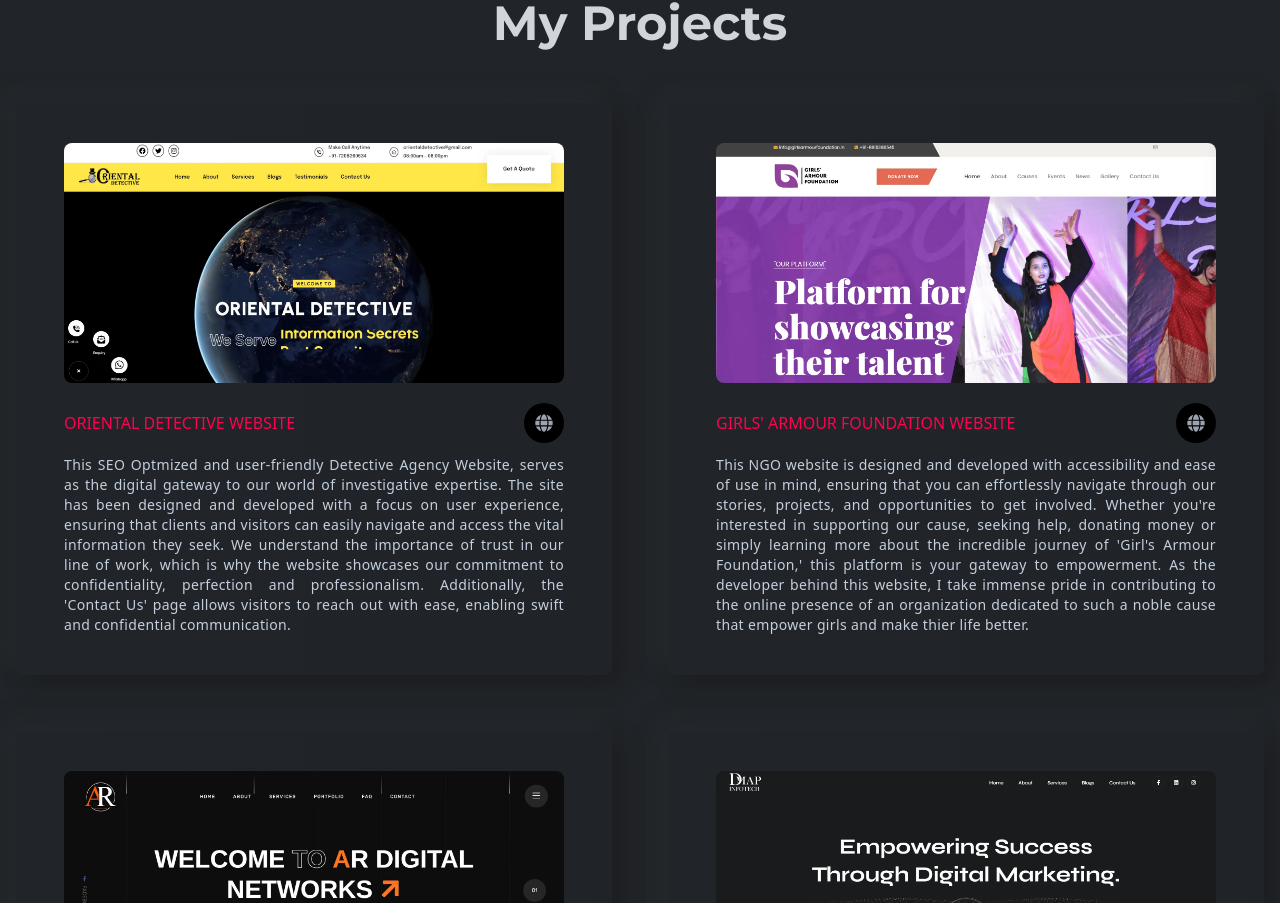
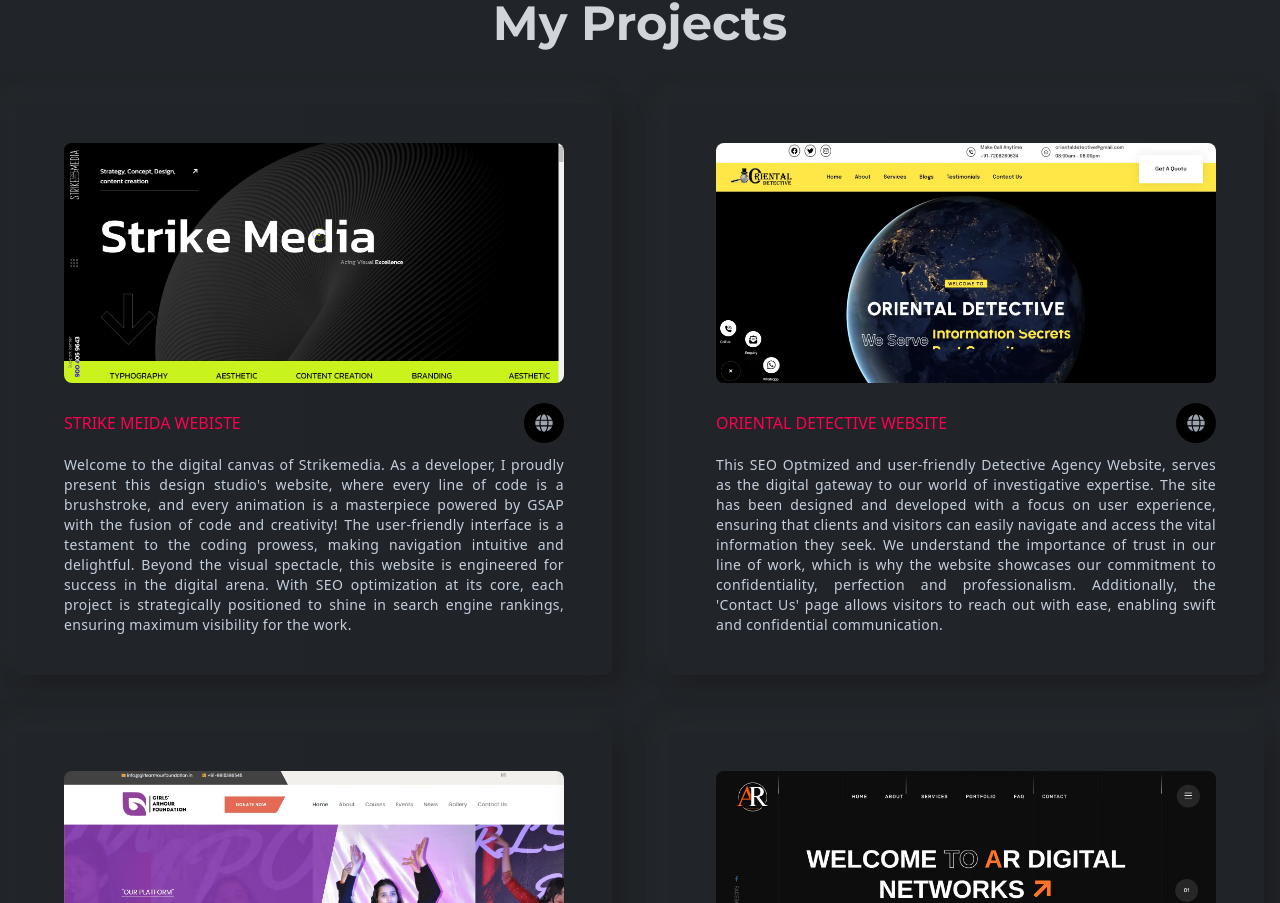
Before and after one commit to Rishablath14/MyPortfolioSite, a React (Create React App) app: page / in a window 1280 px wide. Shown: the part 2035-2938 px from the top of the page. Built offline with nearby package versions, Linux system fonts and the light colour scheme.

Commit message:
Update Projects.js

```diff
--- a/src/components/projects/Projects.js
+++ b/src/components/projects/Projects.js
@@ -1,6 +1,6 @@
 import React from 'react'
 import Title from '../layouts/Title'
-import { projectOne,projectTwo,projectThree,projectFour } from "../../assets/index";
+import { projectOne,projectTwo,projectThree,projectFour,projectFive } from "../../assets/index";
 import ProjectsCard from './ProjectsCard';
 
 const Projects = () => {
@@ -16,6 +16,12 @@ const Projects = () => {
         />
       </div>
        <div className="grid grid-cols-1 md:grid-cols-2 xl:grid-cols-2 gap-6 xl:gap-14">
+       <ProjectsCard
+          title="Strike Meida Webiste"
+          des="Welcome to the digital canvas of Strikemedia. As a developer, I proudly present this design studio's website, where every line of code is a brushstroke, and every animation is a masterpiece powered by GSAP with the fusion of code and creativity! The user-friendly interface is a testament to the coding prowess, making navigation intuitive and delightful. Beyond the visual spectacle, this website is engineered for success in the digital arena. With SEO optimization at its core, each project is strategically positioned to shine in search engine rankings, ensuring maximum visibility for the work."
+          src={projectFive}
+          link={"https://www.strikemedia.in"}
+        />
        <ProjectsCard
           title="Oriental Detective Website"
           des="This SEO Optmized and user-friendly Detective Agency Website, serves as the digital gateway to our world of investigative expertise. The site has been designed and developed with a focus on user experience, ensuring that clients and visitors can easily navigate and access the vital information they seek. We understand the importance of trust in our line of work, which is why the website showcases our commitment to confidentiality, perfection and professionalism. Additionally, the 'Contact Us' page allows visitors to reach out with ease, enabling swift and confidential communication."
```
